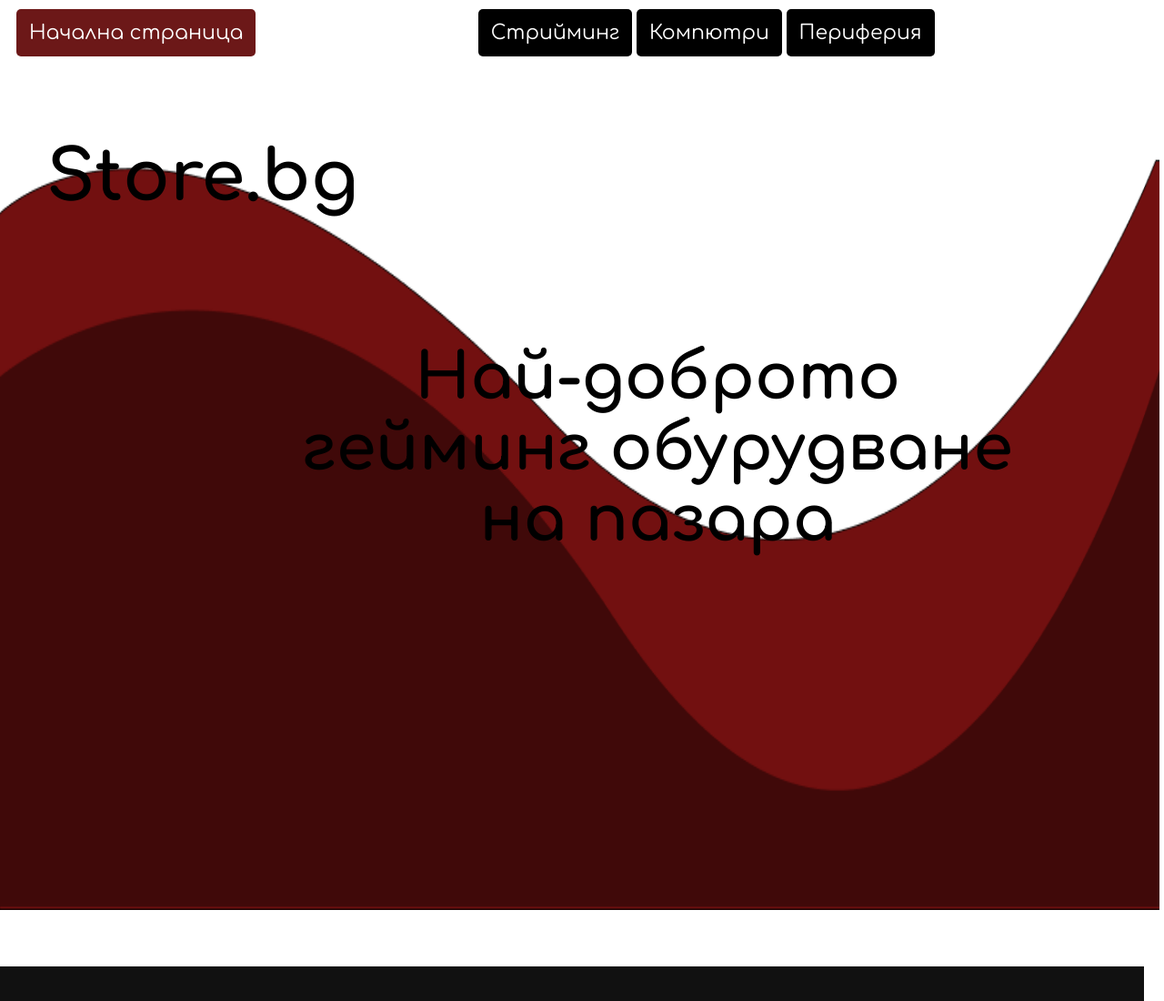
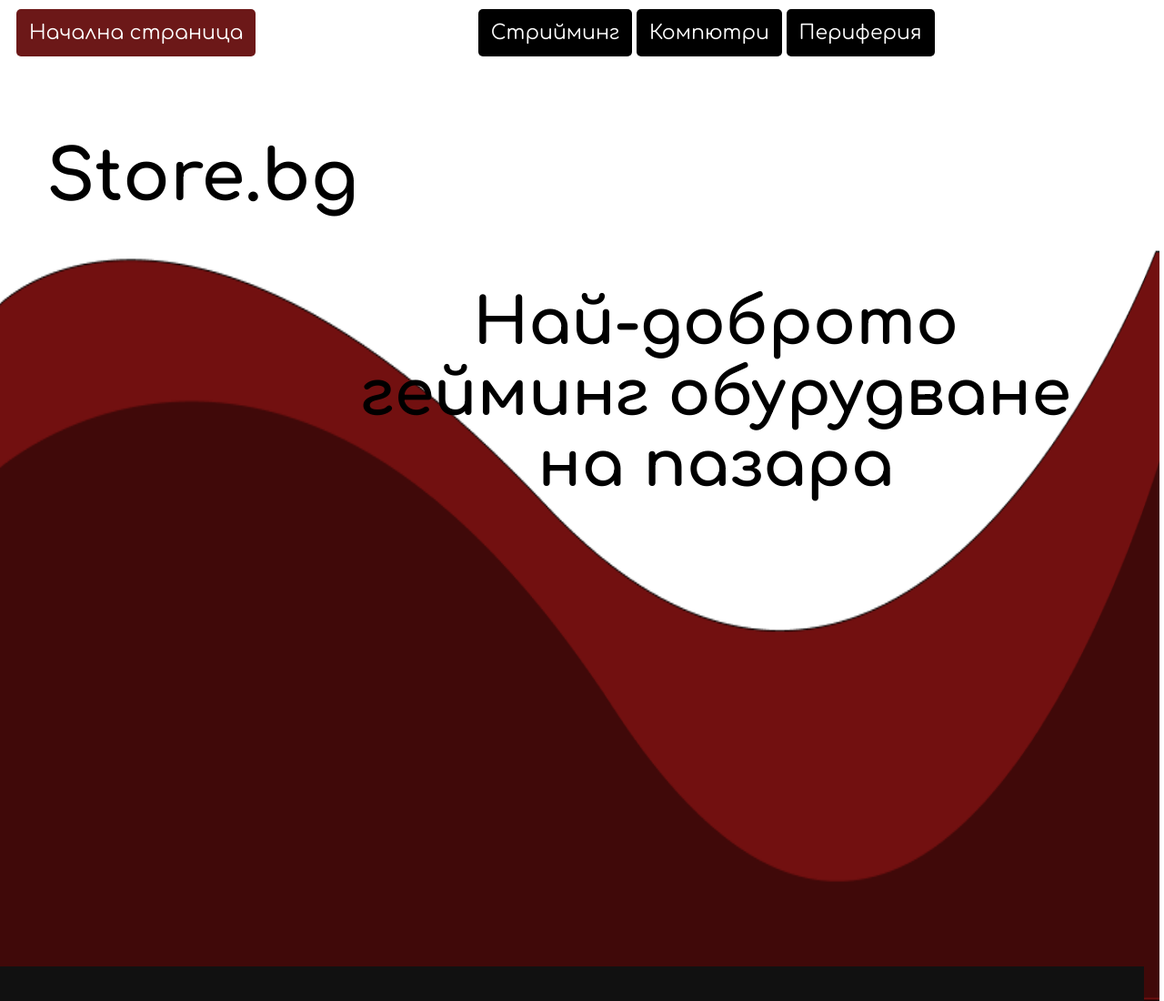
Before and after one commit to MVKoleva21/Store.bg, a plain HTML site: page index.html in a window 1280 px wide. Shown: the top 1100 px of the page at 91% size. Drawn offline with Linux system fonts and the light colour scheme.

Commit message:
Update index.css

```diff
--- a/Styles/index.css
+++ b/Styles/index.css
@@ -6,6 +6,7 @@
     position: absolute;
     z-index: -99;
     bottom: 0;
+	top: -400px;
 }
 img {
     height: 1500px;
@@ -25,8 +26,8 @@ img {
 }
 .add2{
     position: absolute;
-    right: 13vw;
-    top: 190px;
+    right: 8vw;
+    top: 130px;
     text-align: left;
     font-weight: bold;
     font-size: 70px;
```
